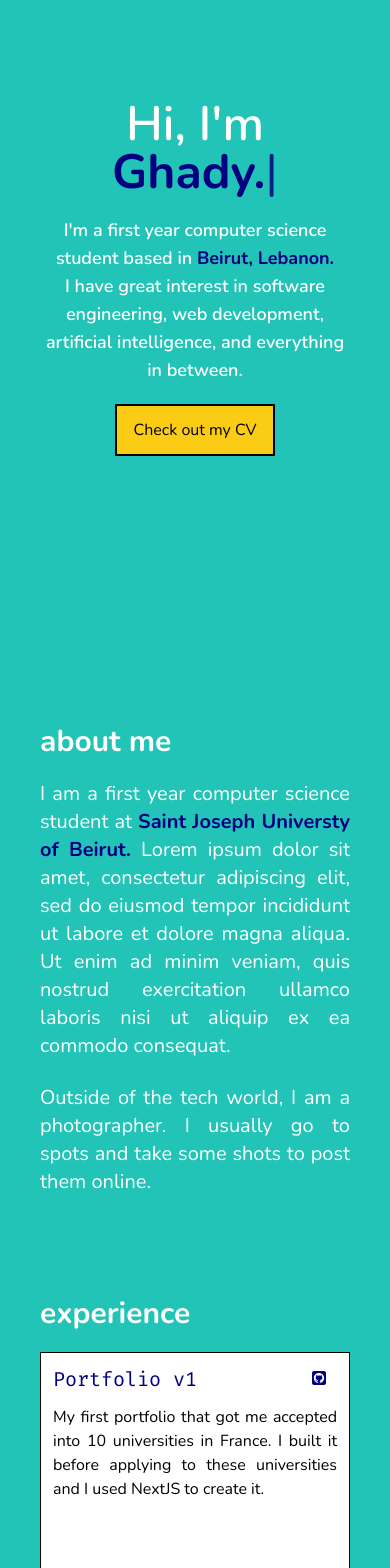
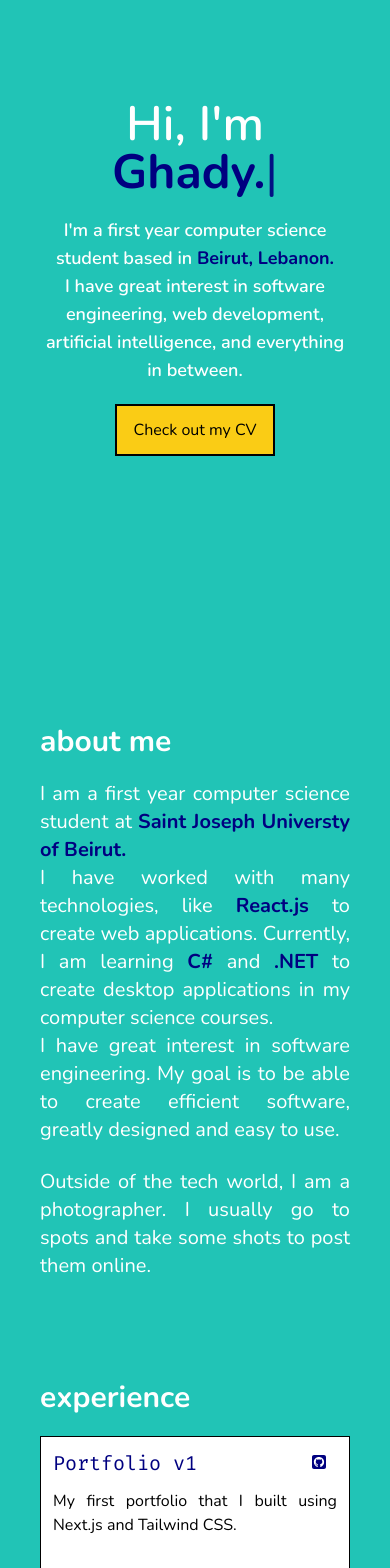
Before and after one commit to Ghaadyy/portfolio-v2, a Next.js app: page / in a window 390 px wide. Shown: the part 140-1708 px from the top of the page. Built offline with nearby package versions, Linux system fonts and the light colour scheme.

Commit message:
Polishing text and style

```diff
--- a/components/Card.tsx
+++ b/components/Card.tsx
@@ -15,11 +15,6 @@ const Card = ({ title, text }) => {
         </a>
       </div>
       <p className="text-justify">{text}</p>
-      {/* {text && (
-        <button className="bg-yellow-400 border-2 border-black py-3 px-4 my-2 w-fit">
-          <code>{textBtn}</code>
-        </button>
-      )} */}
     </div>
   );
 };
--- a/components/sections/About.tsx
+++ b/components/sections/About.tsx
@@ -3,7 +3,7 @@ import React from "react";
 
 const About = () => {
   return (
-    <section className="mb-20">
+    <section id="about" className="mb-20">
       <p className="text-white text-3xl font-bold mb-5 text-justify">
         about me
       </p>
@@ -13,28 +13,17 @@ const About = () => {
             I am a first year computer science student at{" "}
             <span className="font-bold text-[navy]">
               Saint Joseph Universty of Beirut.
-            </span>{" "}
-            Lorem ipsum dolor sit amet, consectetur adipiscing elit, sed do
-            eiusmod tempor incididunt ut labore et dolore magna aliqua. Ut enim
-            ad minim veniam, quis nostrud exercitation ullamco laboris nisi ut
-            aliquip ex ea commodo consequat.
+            </span>
+            <br />I have worked with many technologies, like{" "}
+            <span className="font-bold text-[navy]">React.js</span> to create
+            web applications. Currently, I am learning{" "}
+            <span className="font-bold text-[navy]">C#</span> and{" "}
+            <span className="font-bold text-[navy]">.NET</span> to create
+            desktop applications in my computer science courses.
+            <br />I have great interest in software engineering. My goal is to
+            be able to create efficient software, greatly designed and easy to
+            use.
           </p>
-          {/* <br />
-          <p className="text-white text-xl">
-            Some of the technologies I have worked with:
-            <div className="flex flex-col md:flex-row md:gap-10 text-[navy] font-semibold">
-              <ul className="list-[square] list-inside">
-                <li>HTML & CSS</li>
-                <li>React.js</li>
-                <li>Node.js</li>
-              </ul>
-              <ul className="list-[square] list-inside">
-                <li>C#</li>
-                <li>Javascript ES6+</li>
-                <li>Python</li>
-              </ul>
-            </div>
-          </p> */}
           <br />
           <p className="text-white text-xl text-justify">
             Outside of the tech world, I am a photographer. I usually go to
--- a/components/sections/Experience.tsx
+++ b/components/sections/Experience.tsx
@@ -4,7 +4,7 @@ import Card from "../Card";
 
 const Experience = () => {
   return (
-    <section className="flex flex-col mb-5">
+    <section id="experience" className="flex flex-col mb-5">
       <p className="text-white text-3xl font-bold mb-5 text-justify">
         experience
       </p>
--- a/components/sections/Header.tsx
+++ b/components/sections/Header.tsx
@@ -3,7 +3,10 @@ import Typewriter from "typewriter-effect";
 
 const Header = () => {
   return (
-    <div className="flex flex-col md:flex-row h-screen w-[100%] items-center justify-center md:justify-between">
+    <section
+      id="home"
+      className="flex flex-col md:flex-row h-screen w-[100%] items-center justify-center md:justify-between"
+    >
       <div className="flex flex-col items-center md:items-start justify-center w-[100%] text-center md:text-left max-w-xl">
         <Typewriter
           onInit={(typewriter) => {
@@ -12,12 +15,9 @@ const Header = () => {
                 "Hi, I'm <span class='font-bold text-[navy]'>Ghady.</span>"
               )
               .start();
-            // .pauseFor(2500)
-            // .deleteAll()
           }}
           options={{
             autoStart: true,
-            // loop: true,
             skipAddStyles: true,
             wrapperClassName:
               "text-5xl text-white text-center md:text-left font-semibold",
@@ -35,7 +35,7 @@ const Header = () => {
           Check out my CV
         </button>
       </div>
-    </div>
+    </section>
   );
 };
 
--- a/components/sections/Sidebar.tsx
+++ b/components/sections/Sidebar.tsx
@@ -5,18 +5,30 @@ const Sidebar = () => {
   return (
     <nav className="hidden lg:flex flex-col right-0 bottom-0 fixed mr-12 mb-12 items-end">
       <div className="flex flex-col gap-4 font-semibold text-white items-end">
-        <p className="cursor-pointer hover:text-[navy] transition-all ease-in-out duration-200">
+        <a
+          href="#home"
+          className="cursor-pointer hover:text-[navy] transition-all ease-in-out duration-200"
+        >
           home
-        </p>
-        <p className="cursor-pointer hover:text-[navy] transition-all ease-in-out duration-200">
+        </a>
+        <a
+          href="#about"
+          className="cursor-pointer hover:text-[navy] transition-all ease-in-out duration-200"
+        >
           about
-        </p>
-        <p className="cursor-pointer hover:text-[navy] transition-all ease-in-out duration-200">
+        </a>
+        <a
+          href="#experience"
+          className="cursor-pointer hover:text-[navy] transition-all ease-in-out duration-200"
+        >
           experience
-        </p>
-        <p className="cursor-pointer hover:text-[navy] transition-all ease-in-out duration-200">
+        </a>
+        <a
+          href="#"
+          className="cursor-pointer hover:text-[navy] transition-all ease-in-out duration-200"
+        >
           contact
-        </p>
+        </a>
       </div>
       <Socials />
     </nav>
--- a/data.ts
+++ b/data.ts
@@ -1,6 +1,6 @@
 const info: { text: string; title: string }[] = [
   {
-    text: "My first portfolio that got me accepted into 10 universities in France. I built it before applying to these universities and I used NextJS to create it.",
+    text: "My first portfolio that I built using Next.js and Tailwind CSS.",
     title: "Portfolio v1",
   },
   {
@@ -12,16 +12,8 @@ const info: { text: string; title: string }[] = [
     title: "Guessing Game",
   },
   {
-    text: "Zoey the Book App is a project that I contributed to during summer to help students exchange books before the begining of the school year.",
-    title: "Livent App",
-  },
-  {
-    text: "Hello my name is Ghady Youssef, I am a first year computer science student at USJ.",
-    title: "Introduction",
-  },
-  {
-    text: "Zoey the Book App is a project that I contributed to during summer to help students exchange books before the begining of the school year.",
-    title: "Title of experience",
+    title: "Portfolio v2",
+    text: "Work in progress...",
   },
 ];
 
--- a/pages/index.tsx
+++ b/pages/index.tsx
@@ -11,7 +11,7 @@ const Home = () => {
     <div className="main">
       <Head>
         <title>Ghady Youssef</title>
-        {/* <link rel="icon" href="/favicon.ico" /> */}
+        <link rel="icon" href="/favicon.ico" />
         <link rel="preconnect" href="https://fonts.googleapis.com" />
         <link
           rel="preconnect"
--- a/styles/global.css
+++ b/styles/global.css
@@ -1,6 +1,10 @@
 @tailwind base;
 @tailwind components;
 @tailwind utilities;
+
+* {
+  scroll-behavior: smooth;
+}
 
 body {
   background-color: #21c4b6;
```
